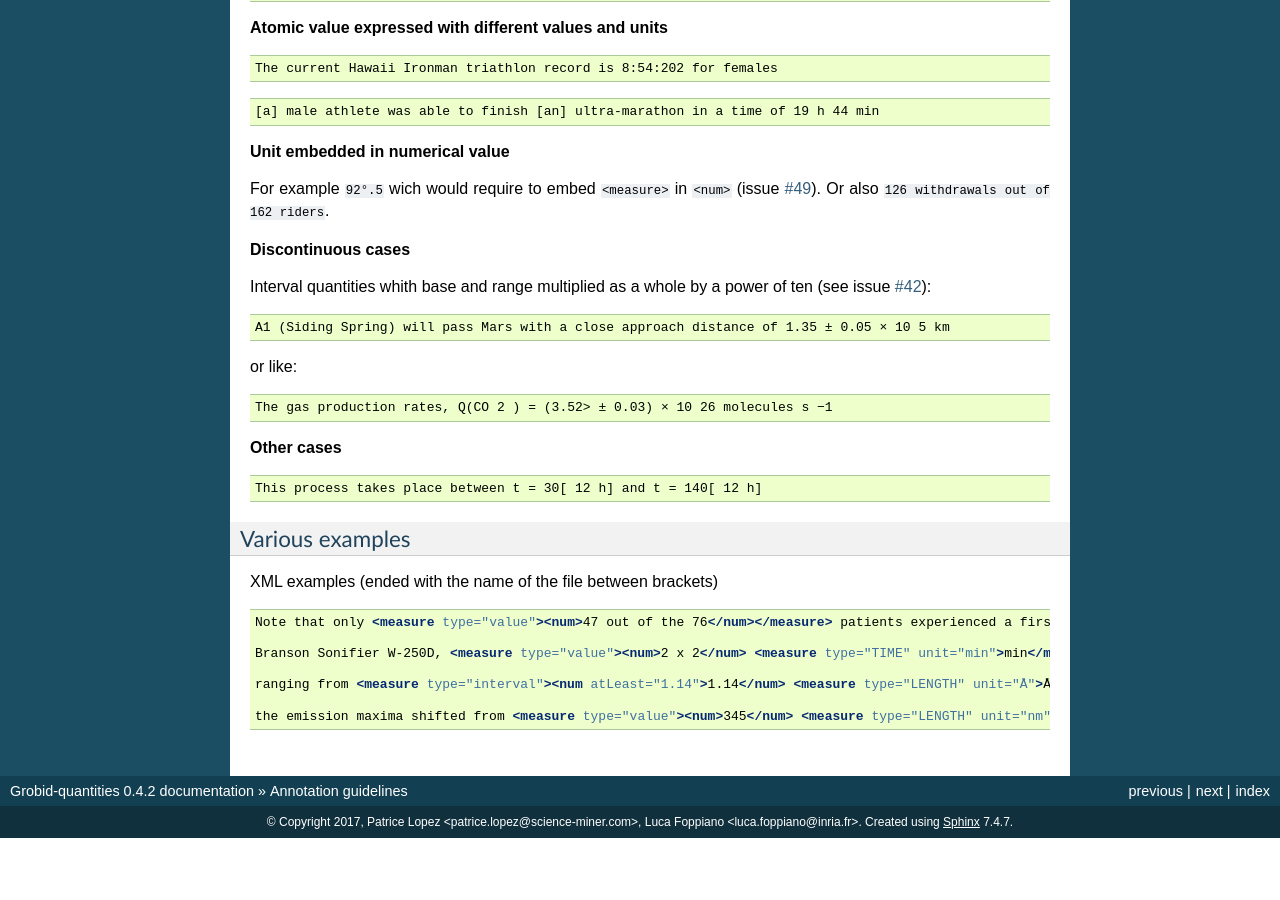
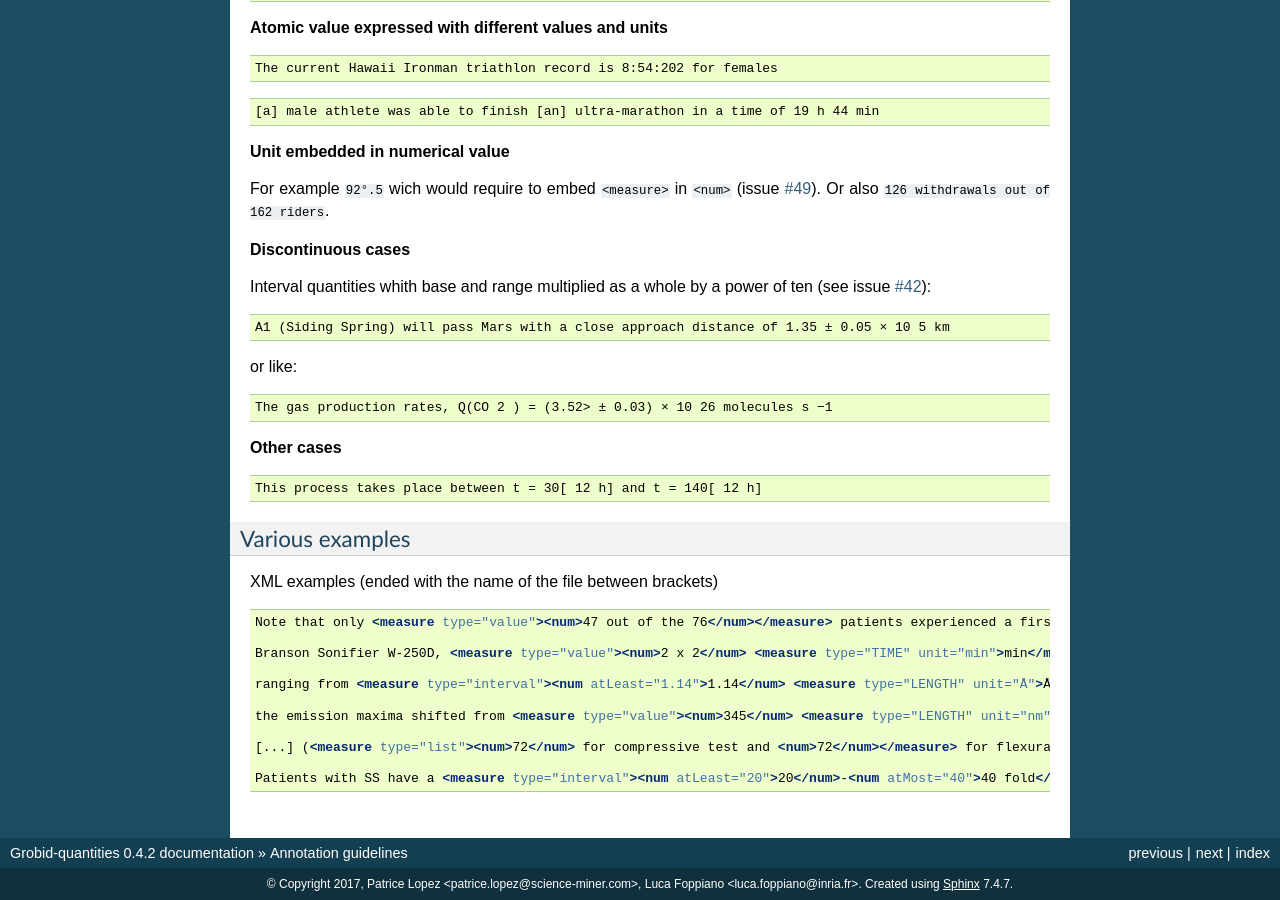
Before and after one commit to lfoppiano/grobid-quantities, a Sphinx documentation site: the page built from doc/guidelines.rst, in a window 1280 px wide and 900 px high, scrolled down 7982 px. Built offline with Sphinx 7.4.7, drawn with Linux system fonts in a browser that asks for light colours; before the commit the page ends 8820 px from its top, so only the background shows below that.

Commit message:
hal-00962359, hal-00987664 and hal-01078051 second check and add examples to doc

```diff
--- a/doc/guidelines.rst
+++ b/doc/guidelines.rst
@@ -544,4 +544,8 @@ XML examples (ended with the name of the file between brackets)
 
   ranging from <measure type="interval"><num atLeast="1.14">1.14</num> <measure type="LENGTH" unit="Å">Å</measure> to <num atMost="1.43">1.43</num> <measure type="LENGTH" unit="Å">Å</measure></measure>.[hal-00924047.training.tei.xml]
 
-  the emission maxima shifted from <measure type="value"><num>345</num> <measure type="LENGTH" unit="nm">nm</measure></measure> to <measure type="value"><num>325</num> <measure type="LENGTH" unit="nm">nm</measure></measure>
+  the emission maxima shifted from <measure type="value"><num>345</num> <measure type="LENGTH" unit="nm">nm</measure></measure> to <measure type="value"><num>325</num> <measure type="LENGTH" unit="nm">nm</measure></measure> [hal-00924047.training.tei.xml]
+
+  [...] (<measure type="list"><num>72</num> for compressive test and <num>72</num></measure> for flexural test) [hal-00962359]
+
+  Patients with SS have a <measure type="interval"><num atLeast="20">20</num>-<num atMost="40">40 fold</num></measure> increased risk of developing lymphoma [hal-00987664]
```
Also changed, not shown: 3 other files.
